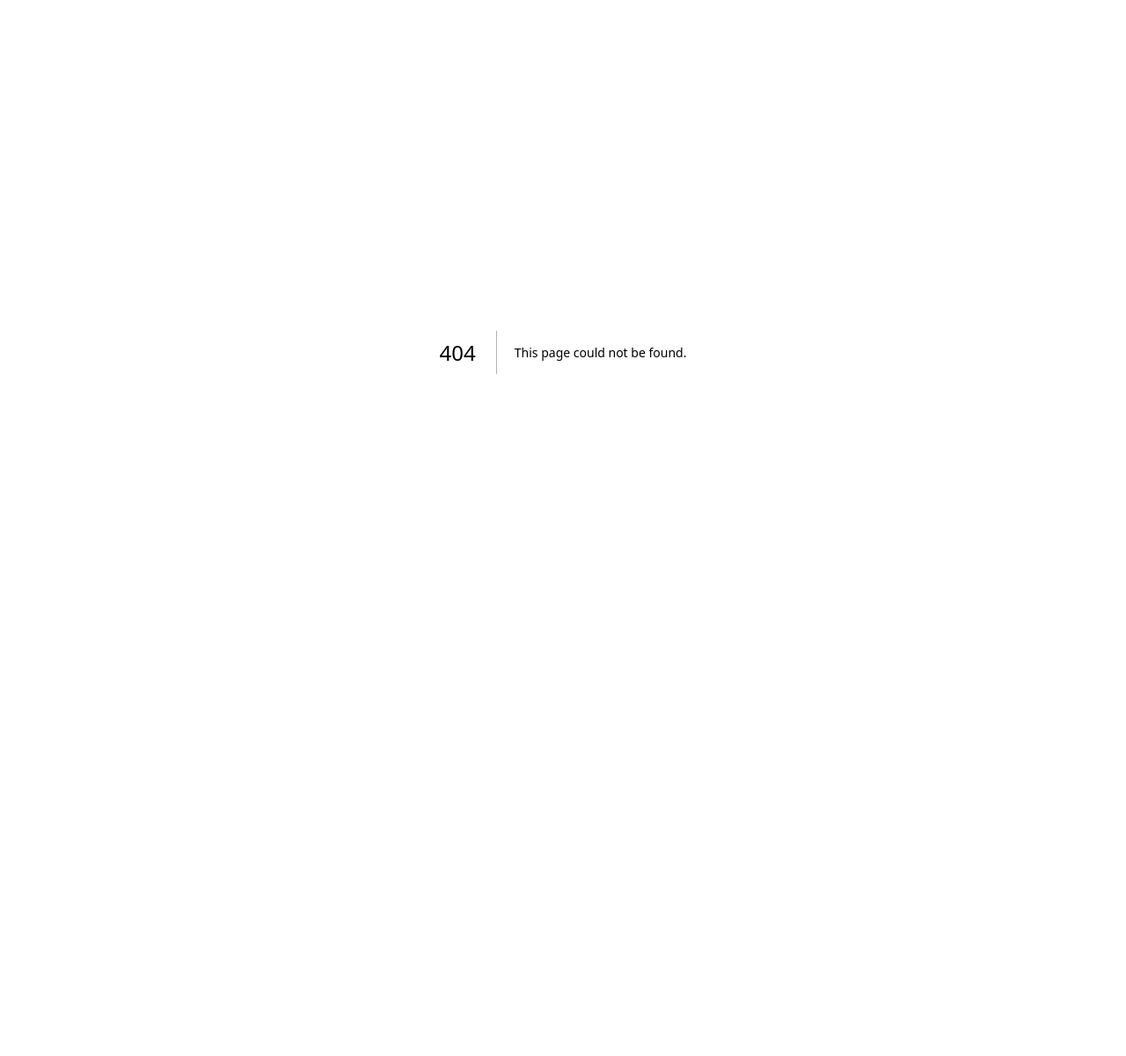
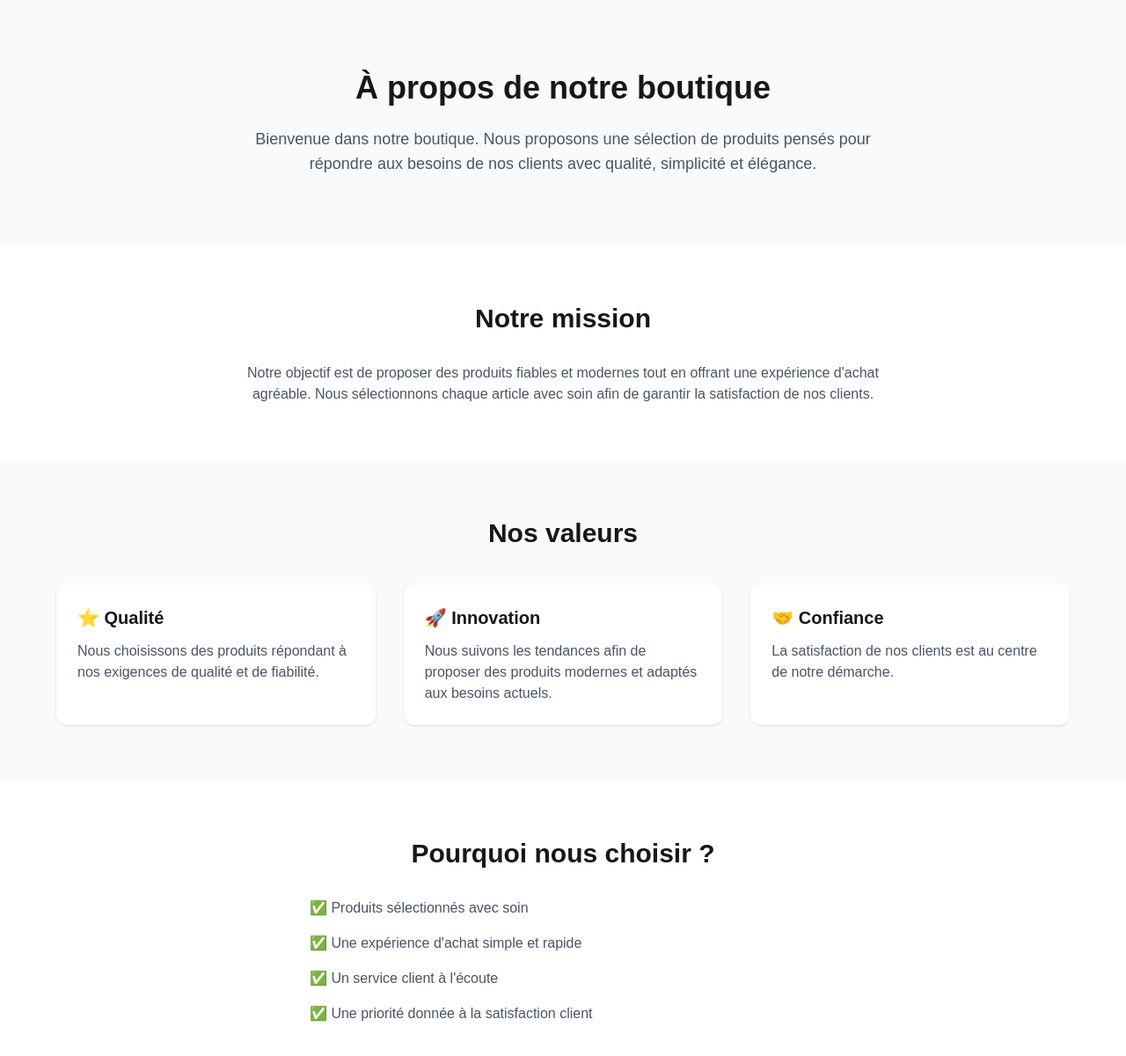
Before and after one commit to alfadilmoussahadjar1-cmd/classe-boutiquev2, a Next.js app: page /about in a window 1280 px wide. Before the commit this address had no page. Shown: the top 1200 px of the page at 88% size. Before the commit the page ends 800 px from the top, so only its background shows below. Built offline with nearby package versions, Linux system fonts and the light colour scheme.

Commit message:
add about page content and update product images

```diff
--- /dev/null
+++ b/src/app/about/page.tsx
@@ -0,0 +1,85 @@
+export default function APropos() {
+  return (
+    <main className="min-h-screen bg-white">
+      {/* Hero */}
+      <section className="py-20 px-6 text-center bg-gray-50">
+        <h1 className="text-4xl font-bold mb-6">
+          À propos de notre boutique
+        </h1>
+        <p className="max-w-3xl mx-auto text-gray-600 text-lg">
+          Bienvenue dans notre boutique. Nous proposons une sélection de
+          produits pensés pour répondre aux besoins de nos clients avec
+          qualité, simplicité et élégance.
+        </p>
+      </section>
+
+      {/* Notre mission */}
+      <section className="py-16 px-6 max-w-6xl mx-auto">
+        <h2 className="text-3xl font-bold text-center mb-8">
+          Notre mission
+        </h2>
+
+        <p className="text-gray-600 text-center max-w-3xl mx-auto">
+          Notre objectif est de proposer des produits fiables et modernes
+          tout en offrant une expérience d&apos;achat agréable. Nous sélectionnons
+          chaque article avec soin afin de garantir la satisfaction de nos
+          clients.
+        </p>
+      </section>
+
+      {/* Nos valeurs */}
+      <section className="py-16 px-6 bg-gray-50">
+        <h2 className="text-3xl font-bold text-center mb-10">
+          Nos valeurs
+        </h2>
+
+        <div className="grid md:grid-cols-3 gap-8 max-w-6xl mx-auto">
+
+          <div className="p-6 bg-white rounded-xl shadow">
+            <h3 className="text-xl font-semibold mb-3">
+              ⭐ Qualité
+            </h3>
+            <p className="text-gray-600">
+              Nous choisissons des produits répondant à nos exigences de
+              qualité et de fiabilité.
+            </p>
+          </div>
+
+          <div className="p-6 bg-white rounded-xl shadow">
+            <h3 className="text-xl font-semibold mb-3">
+              🚀 Innovation
+            </h3>
+            <p className="text-gray-600">
+              Nous suivons les tendances afin de proposer des produits
+              modernes et adaptés aux besoins actuels.
+            </p>
+          </div>
+
+          <div className="p-6 bg-white rounded-xl shadow">
+            <h3 className="text-xl font-semibold mb-3">
+              🤝 Confiance
+            </h3>
+            <p className="text-gray-600">
+              La satisfaction de nos clients est au centre de notre démarche.
+            </p>
+          </div>
+
+        </div>
+      </section>
+
+      {/* Pourquoi nous choisir */}
+      <section className="py-16 px-6 max-w-6xl mx-auto">
+        <h2 className="text-3xl font-bold text-center mb-8">
+          Pourquoi nous choisir ?
+        </h2>
+
+        <ul className="space-y-4 text-gray-600 max-w-xl mx-auto">
+          <li>✅ Produits sélectionnés avec soin</li>
+          <li>✅ Une expérience d&apos;achat simple et rapide</li>
+          <li>✅ Un service client à l&apos;écoute</li>
+          <li>✅ Une priorité donnée à la satisfaction client</li>
+        </ul>
+      </section>
+    </main>
+  );
+}
--- a/src/app/page.tsx
+++ b/src/app/page.tsx
@@ -144,7 +144,7 @@ export default function Home() {
               <div className="absolute inset-0 flex flex-col justify-center items-center text-white text-center">
 
                 <h1 className="text-6xl font-serif">
-                  élégance à votre portée
+                  L&apos;élégance à votre portée
                 </h1>
 
                 <p className="mt-6 max-w-xl text-lg">
@@ -281,7 +281,7 @@ export default function Home() {
                 </h1>
 
                 <p className="mt-6 text-lg">
-                  élégance commence ici.
+                  L&apos;élégance commence ici.
                 </p>
                 <button className="mt-8 bg-white text-black px-8 py-4 uppercase tracking-widest hover:bg-gray-200 transition">
                   Découvrir
```
